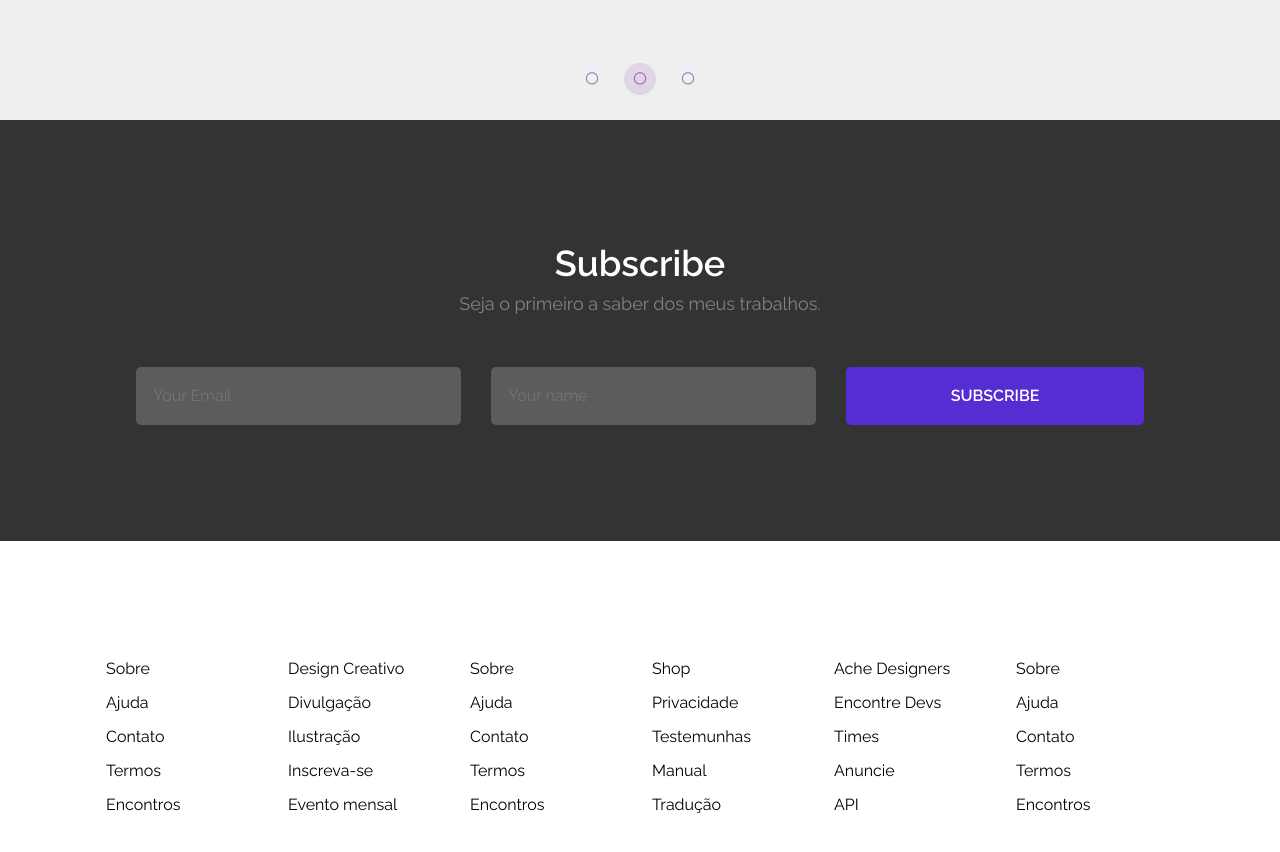
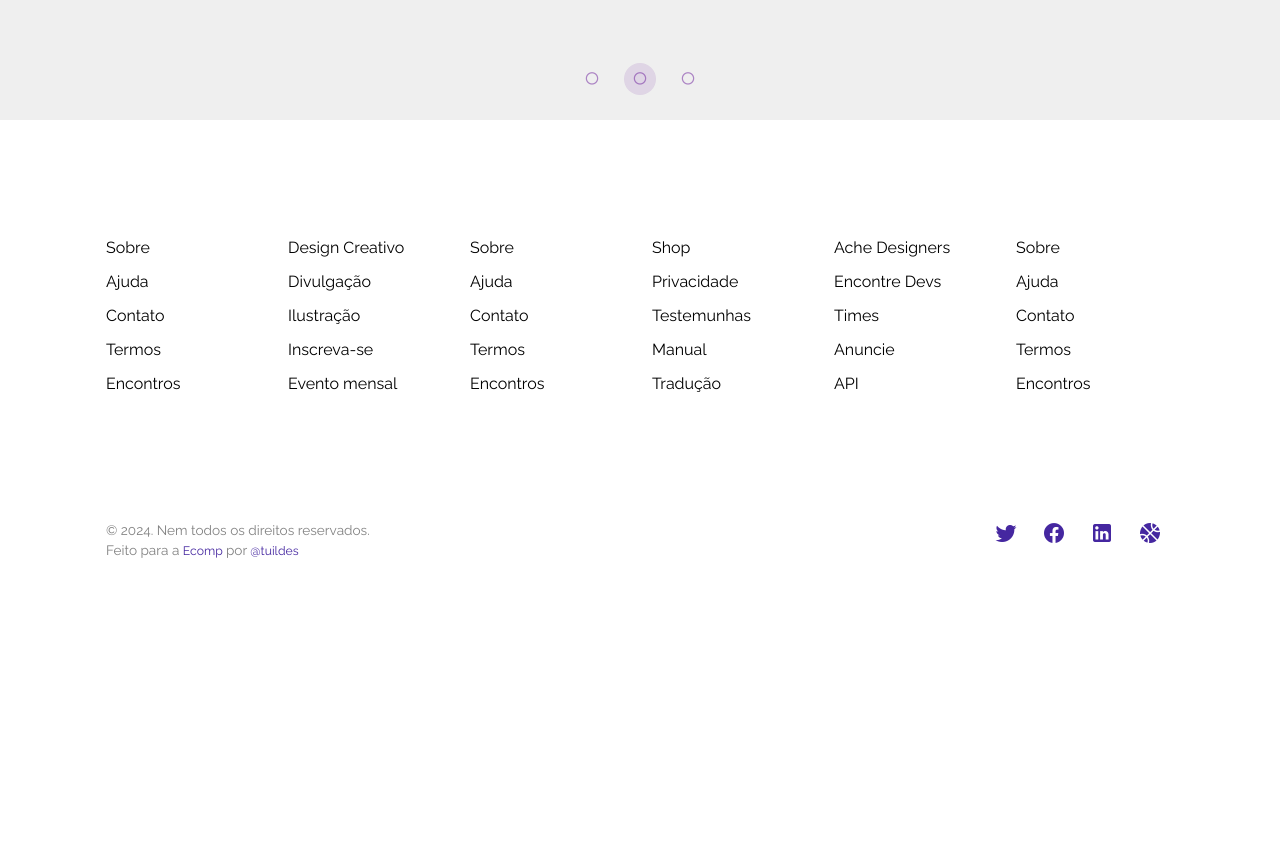
Before and after one commit to NicolasPedroso/Fisiologia.acao, a Nuxt app: page / in a window 1280 px wide. Shown: the part 4140-4992 px from the top of the page. After the commit the page ends 4716 px from the top, so only its background shows below. Built offline with nearby package versions, Linux system fonts and the light colour scheme; data requests are answered from the project's data file.

Commit message:
[rem] Subscribe in default layout

```diff
--- a/layouts/default.vue
+++ b/layouts/default.vue
@@ -2,7 +2,7 @@
 	<v-app style="overflow-x: hidden !important">
 		<Navbar />
 		<NuxtPage />
-		<Subscribe />
+		<!-- <Subscribe /> -->
 		<ButtonTop />
 		<Footer />
 	</v-app>
@@ -10,7 +10,7 @@
 
 <script setup>
 import Navbar from "~/components/sections/layout/Navbar.vue";
-import Subscribe from "~/components/sections/layout/Subscribe.vue";
+// import Subscribe from "~/components/sections/layout/Subscribe.vue";
 import ButtonTop from "~/components/sections/layout/ButtonTop.vue";
 import Footer from "~/components/sections/layout/Footer.vue";
 </script>
```
